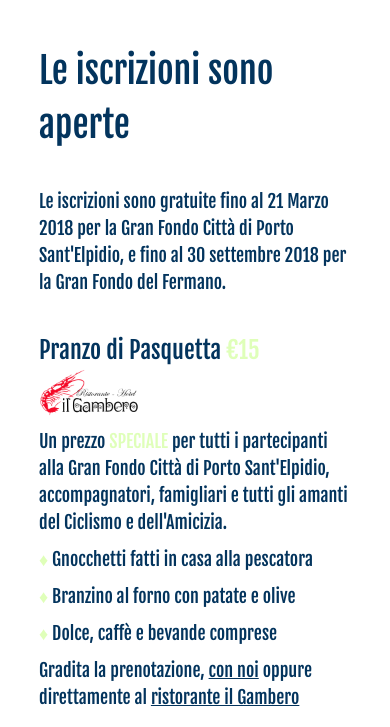
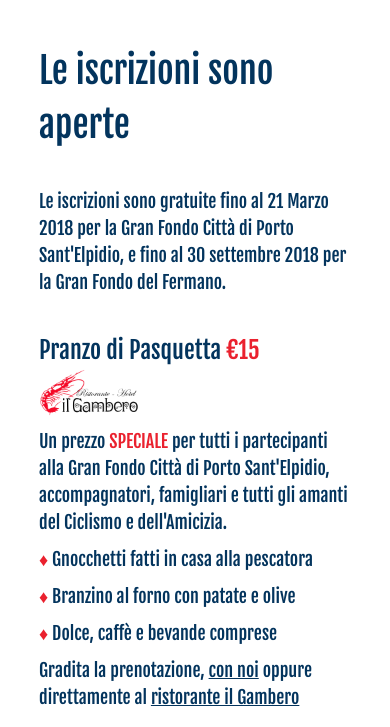
Before and after one commit to indifferentalex/granfondoportosantelpidio, a Jekyll site: the page built from index.html, in a window 390 px wide. Shown: the part 204-931 px from the top of the page. Built offline with Jekyll 4.4.1, drawn with Linux system fonts in a browser that asks for light colours; nearby versions of some CDN libraries; the list of posts is cut into pages by our own code; comment, search, counter and statistics services are not loaded; grey boxes are pictures that could not be loaded.

Commit message:
colori scritte home

```diff
--- a/assets/style.css
+++ b/assets/style.css
@@ -809,6 +809,10 @@ p.image-alt-text {
 	.mobile-footer {
 		display: inline;
 	}
+
+	.red-on-mobile {
+		color: #ea212e;
+	}
 }
 
 .home-banner-text {
--- a/index.html
+++ b/index.html
@@ -18,16 +18,16 @@ description: Vi diamo il benvenuto alla Città che ha il mare e la bici nel cuor
 			</div>
 		</div>
 		<h3 class="home-banner-text">
-			Pranzo di Pasquetta <span style="color: #dfffb9;">€15</span>
+			Pranzo di Pasquetta <span class="red-on-mobile">€15</span>
 			<a href="https://www.ristoranteilgambero.eu/" style="margin-right: 18px;" target="_blank">
 				<img src="{{ site.baseurl }}/assets/images/gambero_il_logo.png" style="-webkit-filter: drop-shadow(0px 0px 3px #fff); filter: drop-shadow(0px 0px 3px #fff); height: 50px; width: auto;"/>
 			</a>
 		</h3>
-		<h4 class="home-banner-text">Un prezzo <span style="color: #dfffb9;">SPECIALE</span> per tutti i partecipanti alla Gran Fondo Città di Porto Sant'Elpidio, accompagnatori, famigliari e tutti gli amanti del Ciclismo
+		<h4 class="home-banner-text">Un prezzo <span class="red-on-mobile">SPECIALE</span> per tutti i partecipanti alla Gran Fondo Città di Porto Sant'Elpidio, accompagnatori, famigliari e tutti gli amanti del Ciclismo
 			e dell'Amicizia.</h4>
-		<h4 class="home-banner-text"><span style="color: #dfffb9;">♦</span> Gnocchetti fatti in casa alla pescatora</h4>
-		<h4 class="home-banner-text"><span style="color: #dfffb9;">♦</span> Branzino al forno con patate e olive</h4>
-		<h4 class="home-banner-text"><span style="color: #dfffb9;">♦</span> Dolce, caffè e bevande comprese</h4>
+		<h4 class="home-banner-text"><span class="red-on-mobile">♦</span> Gnocchetti fatti in casa alla pescatora</h4>
+		<h4 class="home-banner-text"><span class="red-on-mobile">♦</span> Branzino al forno con patate e olive</h4>
+		<h4 class="home-banner-text"><span class="red-on-mobile">♦</span> Dolce, caffè e bevande comprese</h4>
 		<h4 class="home-banner-text">Gradita la prenotazione, <a href="#contattaci">con noi</a> oppure direttamente al <a href="https://www.ristoranteilgambero.eu/", target="_blank">ristorante il Gambero</a></h4>
 		<!-- <p class="home-banner-text"><i>"La città che ha il mare e la bici nel cuore"</i></p> -->
 	</div><!--
```
